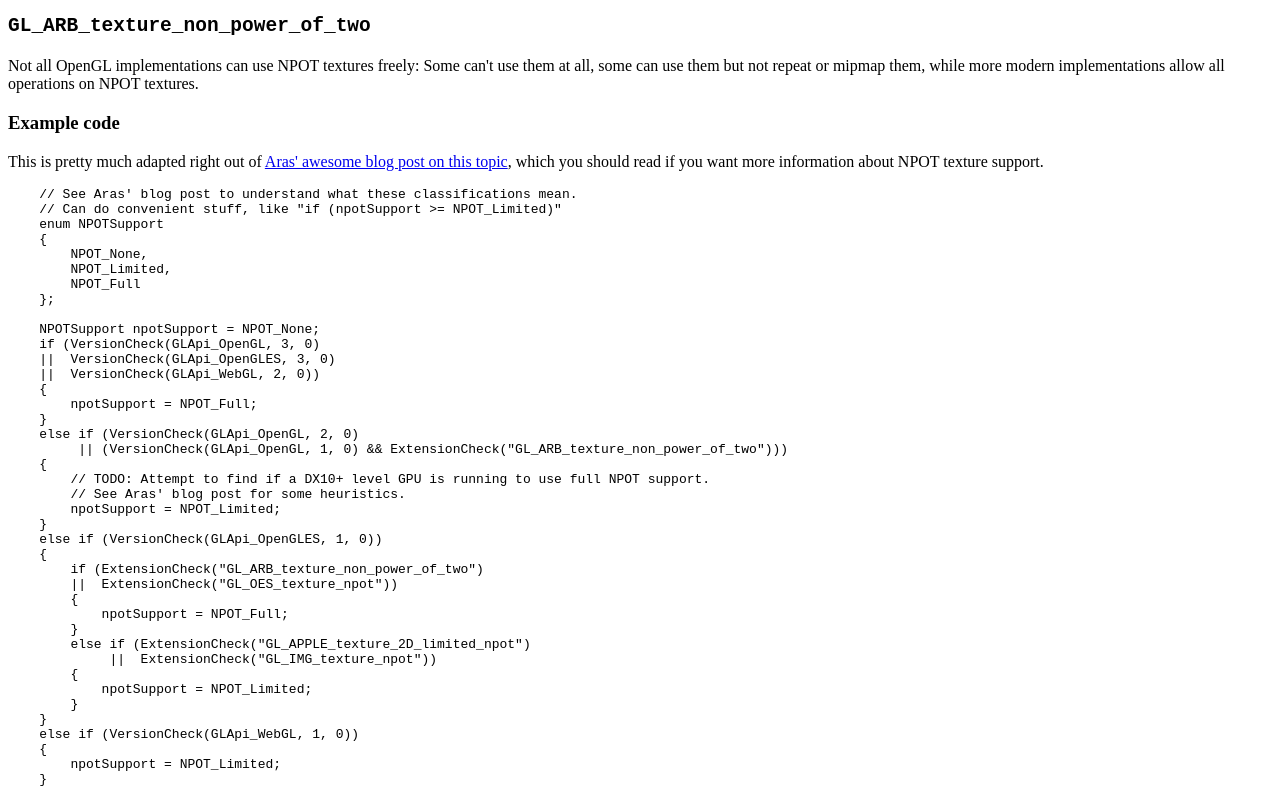
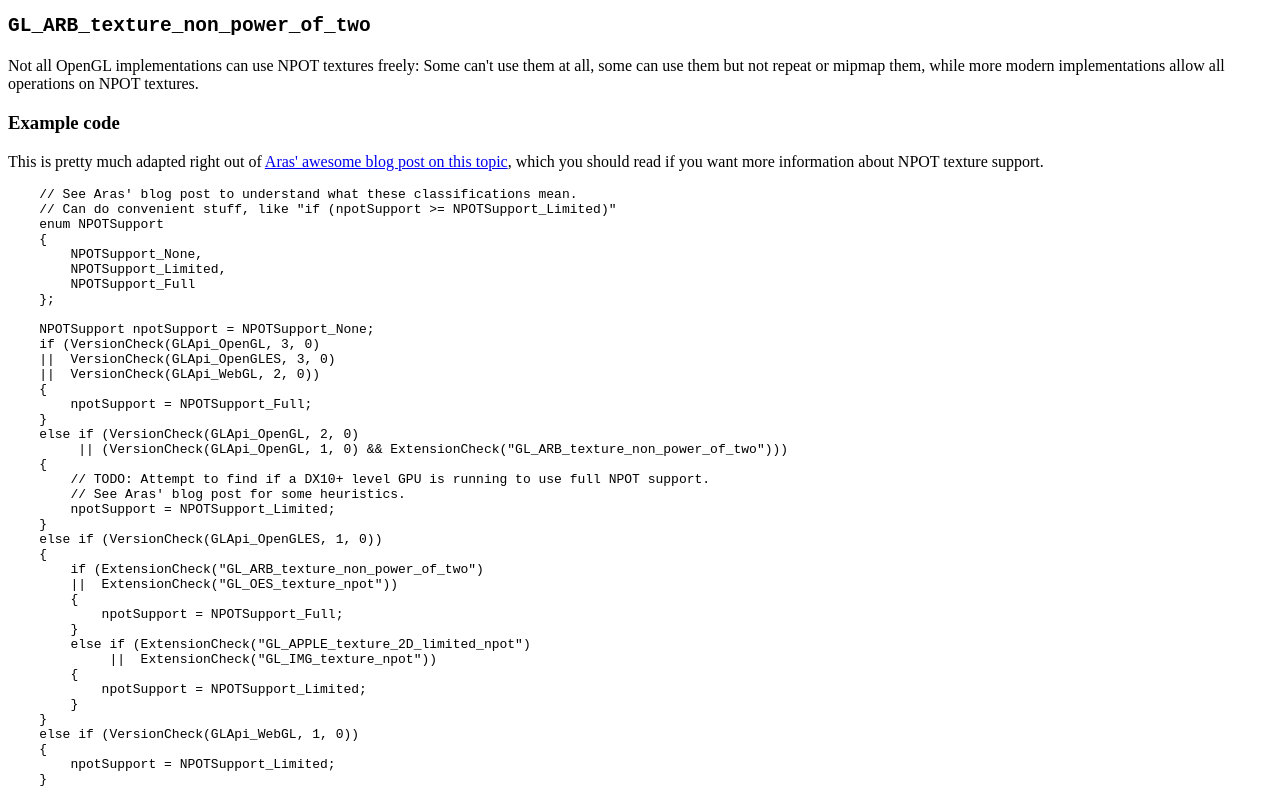
Before and after one commit to nguillemot/nguillemot.github.com, a plain HTML site: page glfeaturereqs.html in a window 1280 px wide. Shown: the part 8163-8963 px from the top of the page. Drawn offline with Linux system fonts and the light colour scheme.

Commit message:
NPOT -> NPOTSupport

```diff
--- a/glfeaturereqs.html
+++ b/glfeaturereqs.html
@@ -583,44 +583,44 @@ which you should read if you want more information about NPOT texture support.</
 
 <pre>
     // See Aras' blog post to understand what these classifications mean.
-    // Can do convenient stuff, like "if (npotSupport &gt;= NPOT_Limited)"
+    // Can do convenient stuff, like "if (npotSupport &gt;= NPOTSupport_Limited)"
     enum NPOTSupport
     {
-        NPOT_None,
-        NPOT_Limited,
-        NPOT_Full
+        NPOTSupport_None,
+        NPOTSupport_Limited,
+        NPOTSupport_Full
     };
 
-    NPOTSupport npotSupport = NPOT_None;
+    NPOTSupport npotSupport = NPOTSupport_None;
     if (VersionCheck(GLApi_OpenGL, 3, 0)
     ||  VersionCheck(GLApi_OpenGLES, 3, 0)
     ||  VersionCheck(GLApi_WebGL, 2, 0))
     {
-        npotSupport = NPOT_Full;
+        npotSupport = NPOTSupport_Full;
     }
     else if (VersionCheck(GLApi_OpenGL, 2, 0)
          || (VersionCheck(GLApi_OpenGL, 1, 0) &amp;&amp; ExtensionCheck("GL_ARB_texture_non_power_of_two")))
     {
         // TODO: Attempt to find if a DX10+ level GPU is running to use full NPOT support.
         // See Aras' blog post for some heuristics.
-        npotSupport = NPOT_Limited;
+        npotSupport = NPOTSupport_Limited;
     }
     else if (VersionCheck(GLApi_OpenGLES, 1, 0))
     {
         if (ExtensionCheck("GL_ARB_texture_non_power_of_two")
         ||  ExtensionCheck("GL_OES_texture_npot"))
         {
-            npotSupport = NPOT_Full;
+            npotSupport = NPOTSupport_Full;
         }
         else if (ExtensionCheck("GL_APPLE_texture_2D_limited_npot")
              ||  ExtensionCheck("GL_IMG_texture_npot"))
         {
-            npotSupport = NPOT_Limited;
+            npotSupport = NPOTSupport_Limited;
         }
     }
     else if (VersionCheck(GLApi_WebGL, 1, 0))
     {
-        npotSupport = NPOT_Limited;
+        npotSupport = NPOTSupport_Limited;
     }
 </pre>
 
```
